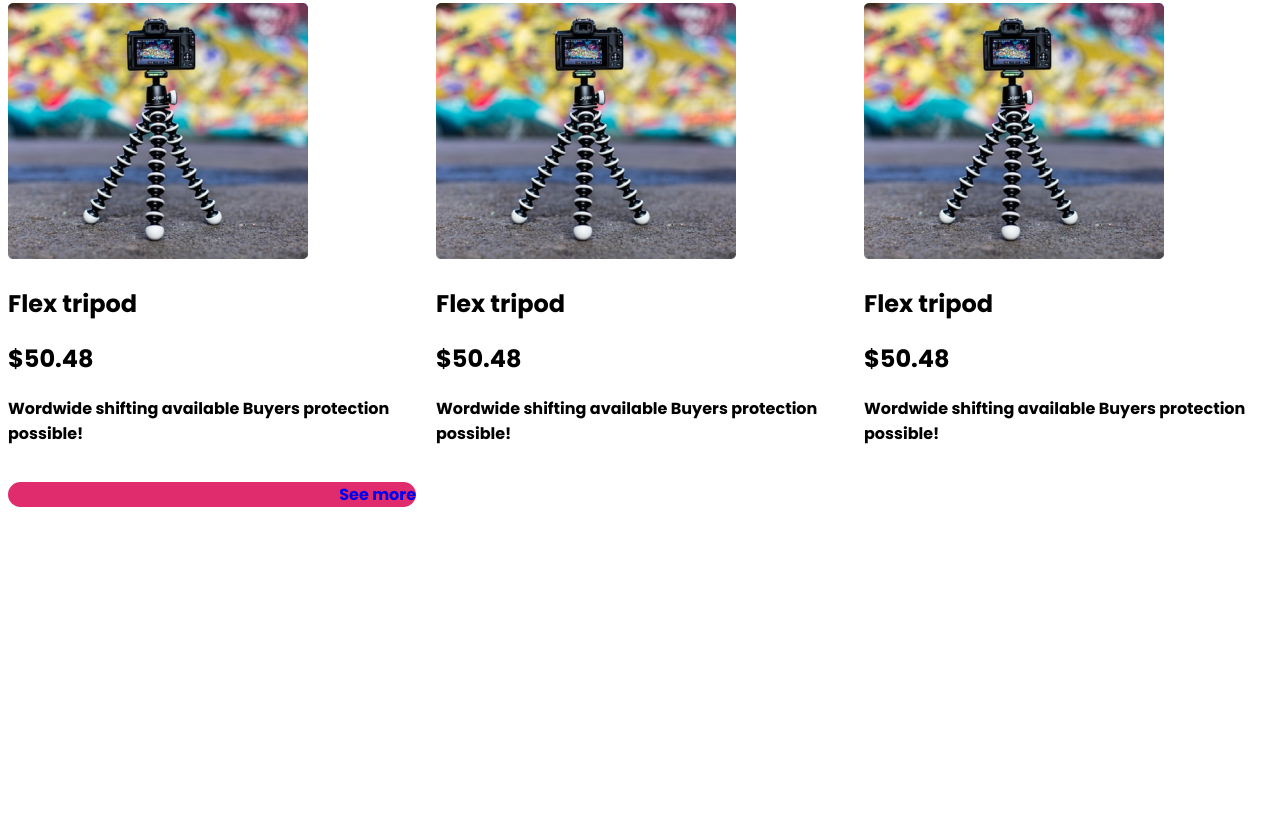
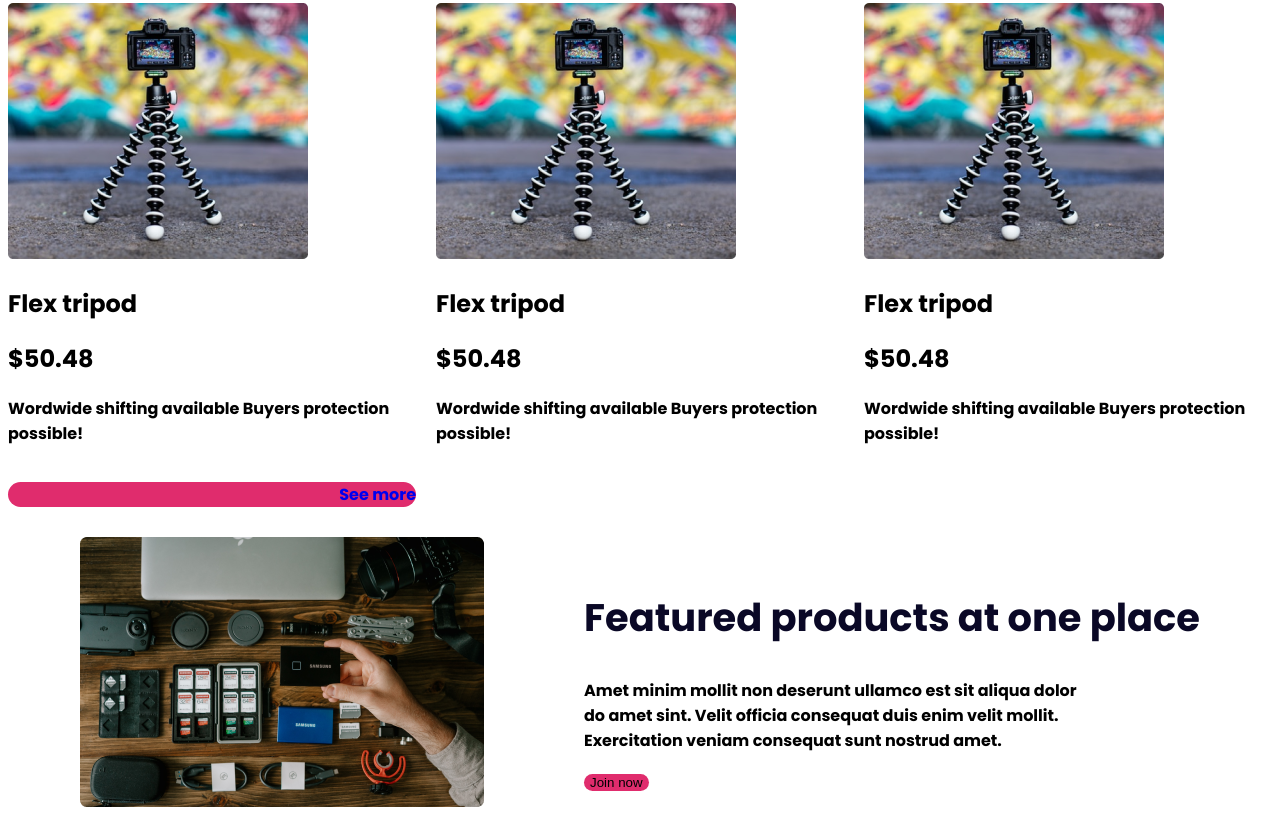
Before and after one commit to elias-deoun/Infliuence-gear-dev, a plain HTML site: page index.html in a window 1280 px wide. Shown: the part 1849-2671 px from the top of the page. Before the commit the page ends 2364 px from the top, so only its background shows below. Drawn offline with Linux system fonts and the light colour scheme.

Commit message:
featured

```diff
--- a/index.html
+++ b/index.html
@@ -112,6 +112,16 @@ Buyers protection possible!</p>
   </div>
   <a class="see-more btn-p" href="#">See more</a>
 </section>
+<section class="last">
+  <div class="para">
+<h2 class="class">Featured products at one place</h2>
+<p>Amet minim mollit non deserunt ullamco est sit aliqua dolor <br> do amet sint. Velit officia consequat duis enim velit mollit. <br>Exercitation veniam consequat sunt nostrud amet.</p>
+<button class="btn-p">Join now</button>
+  </div>
+  <div>
+    <img src="images/gear.png" alt="">
+  </div>
+</section>
   </main>
   <footer></footer>
 
--- a/style.css
+++ b/style.css
@@ -91,3 +91,16 @@ nav ul{
   display: inline-block;
   text-decoration: none;
 }
+.last{
+  display: flex;
+  flex-direction:row-reverse;
+  margin-top: 30px;
+  justify-content: center;
+  align-items: center;
+  gap: 100px;
+}
+.class{
+  font-size: 2.4rem;
+  font-weight: 700;
+  color: rgba(10, 8, 38, 1);
+}
```
